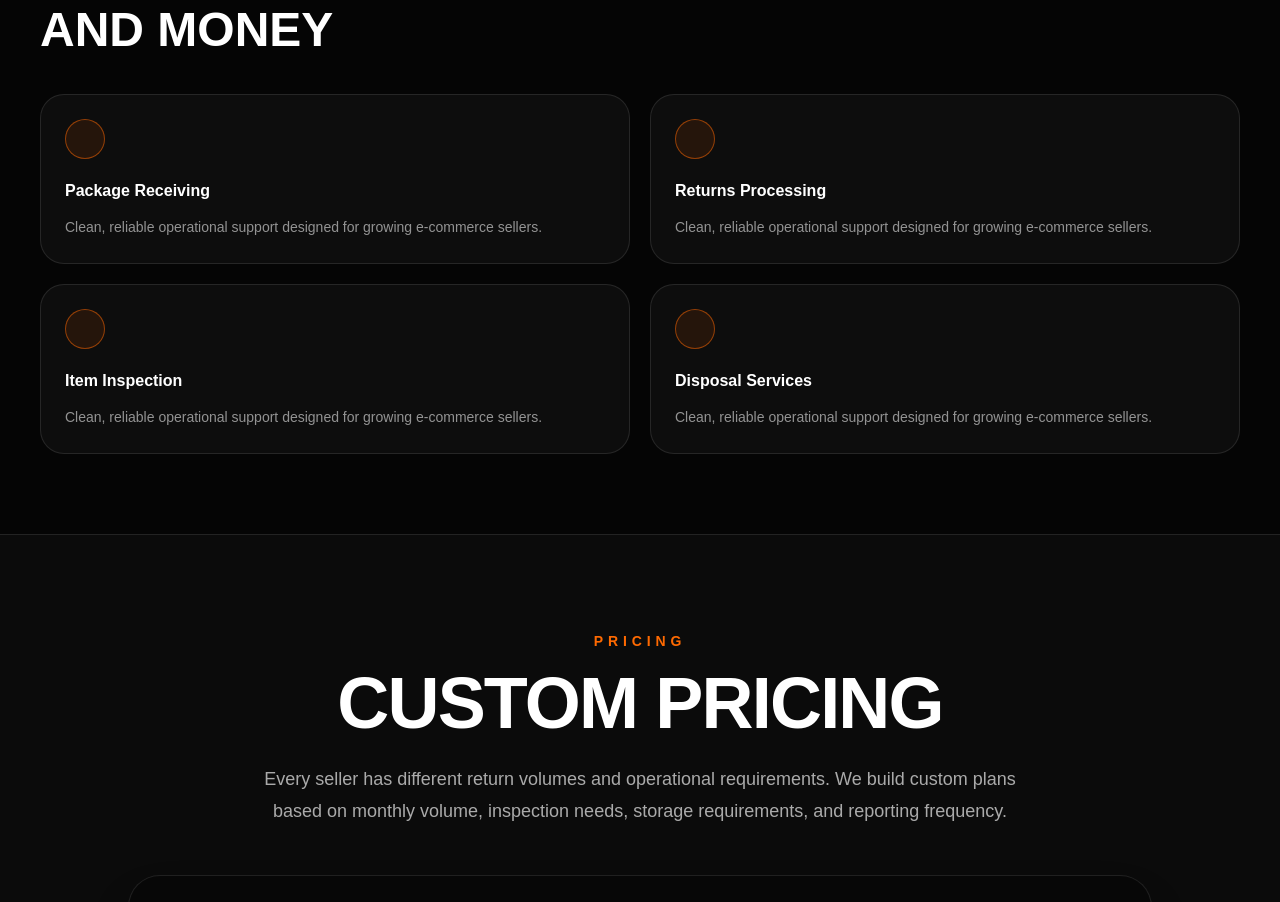
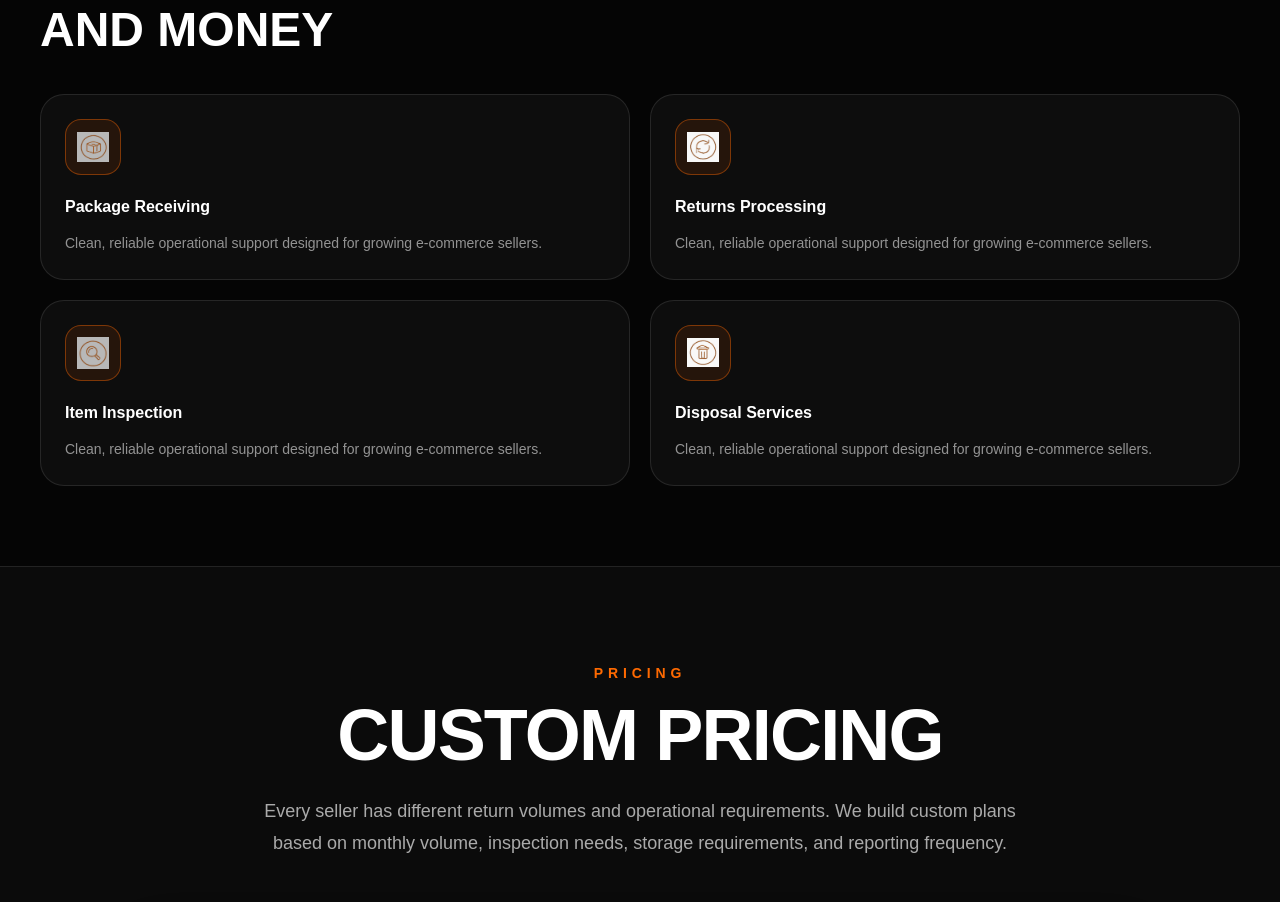
Before and after one commit to mmollat/Returnlab-site, a Next.js app: page / in a window 1280 px wide. Shown: the part 1418-2320 px from the top of the page. Built offline with nearby package versions, Linux system fonts and the light colour scheme.

Commit message:
Update page.tsx

```diff
--- a/src/app/page.tsx
+++ b/src/app/page.tsx
@@ -160,7 +160,13 @@ export default function Home() {
                 key={item.title}
                 className="rounded-3xl border border-white/10 bg-white/[0.035] p-6"
               >
-                <div className="mb-5 h-10 w-10 rounded-full border border-orange-500/50 bg-orange-500/10" />
+                <div className="mb-5 flex h-14 w-14 items-center justify-center rounded-2xl border border-orange-500/40 bg-orange-500/10">
+  <img
+    src={item.icon}
+    alt=""
+    className="h-8 w-8 object-contain"
+  />
+</div>
 
                 <h3 className="font-black">{item.title}</h3>
 
```
